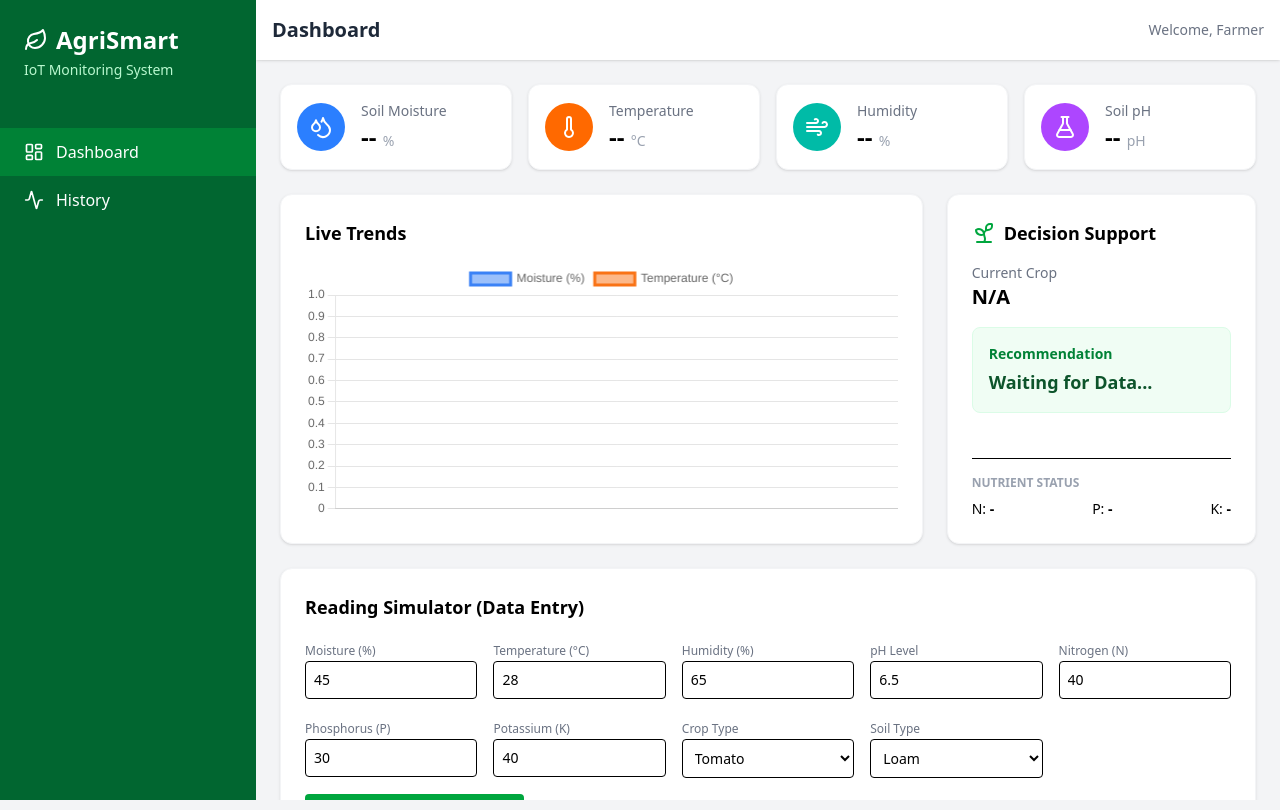
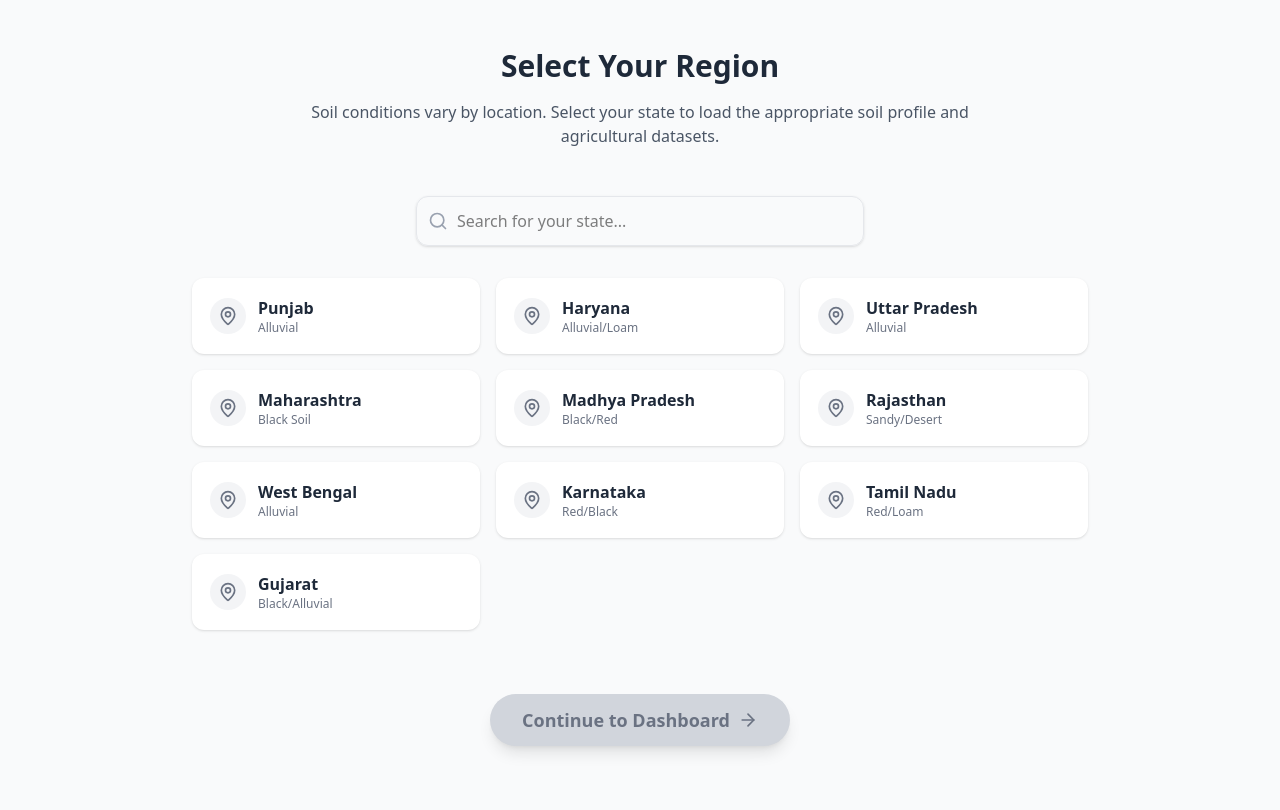
Before and after one commit to gauravs2430/Smart-Agriculture-Monitoring-System, a React (Vite) app in the folder client/: page / in a window 1280 px wide. Both pictures are taken after a click on the button "Enter Dashboard". Built offline with nearby package versions, Linux system fonts and the light colour scheme; no server answers.

Commit message:
Added Region selection page

```diff
--- a/client/src/App.jsx
+++ b/client/src/App.jsx
@@ -2,13 +2,20 @@ import React, { useState } from 'react';
 import { LayoutDashboard, Leaf, Activity, Droplets, Thermometer, Wind } from 'lucide-react';
 import Dashboard from './components/Dashboard';
 import LandingPage from './components/LandingPage';
+import RegionSelection from './components/RegionSelection';
 
 function App() {
   const [showLanding, setShowLanding] = useState(true);
+  const [selectedRegion, setSelectedRegion] = useState(null); // New State
   const [activeTab, setActiveTab] = useState('dashboard');
 
   if (showLanding) {
     return <LandingPage onEnter={() => setShowLanding(false)} />;
+  }
+
+  // New Flow: Landing -> RegionSelection -> Dashboard
+  if (!selectedRegion) {
+    return <RegionSelection onSelect={(region) => setSelectedRegion(region)} />;
   }
 
   return (
@@ -40,12 +47,18 @@ function App() {
       {/* Main Content */}
       <main className="flex-1 overflow-y-auto">
         <header className="bg-white shadow-sm p-4 flex justify-between items-center">
-          <h2 className="text-xl font-semibold text-gray-800 capitalize">{activeTab}</h2>
+          <div className="flex items-center gap-4">
+            <h2 className="text-xl font-semibold text-gray-800 capitalize">{activeTab}</h2>
+            {/* Display Selected Region */}
+            <span className="px-3 py-1 bg-green-100 text-green-700 rounded-full text-xs font-bold border border-green-200">
+              {selectedRegion.name}
+            </span>
+          </div>
           <div className="text-sm text-gray-500">Welcome, Farmer</div>
         </header>
 
         <div className="p-6">
-          {activeTab === 'dashboard' && <Dashboard />}
+          {activeTab === 'dashboard' && <Dashboard selectedRegion={selectedRegion} />}
           {activeTab === 'history' && <div className="text-center text-gray-500 mt-10">History Import Logic Coming Soon</div>}
         </div>
       </main>
--- /dev/null
+++ b/client/src/components/RegionSelection.jsx
@@ -0,0 +1,96 @@
+import React, { useState } from 'react';
+import { MapPin, ArrowRight, Search, CheckCircle } from 'lucide-react';
+
+const STATES = [
+    { name: "Punjab", type: "Alluvial", fertility: "High" },
+    { name: "Haryana", type: "Alluvial/Loam", fertility: "High" },
+    { name: "Uttar Pradesh", type: "Alluvial", fertility: "Medium-High" },
+    { name: "Maharashtra", type: "Black Soil", fertility: "High" },
+    { name: "Madhya Pradesh", type: "Black/Red", fertility: "Medium" },
+    { name: "Rajasthan", type: "Sandy/Desert", fertility: "Low" },
+    { name: "West Bengal", type: "Alluvial", fertility: "High" },
+    { name: "Karnataka", type: "Red/Black", fertility: "Medium" },
+    { name: "Tamil Nadu", type: "Red/Loam", fertility: "Medium" },
+    { name: "Gujarat", type: "Black/Alluvial", fertility: "Medium-High" }
+];
+
+const RegionSelection = ({ onSelect }) => {
+    const [searchTerm, setSearchTerm] = useState("");
+    const [selected, setSelected] = useState(null);
+
+    const filteredStates = STATES.filter(s =>
+        s.name.toLowerCase().includes(searchTerm.toLowerCase())
+    );
+
+    const handleContinue = () => {
+        if (selected) {
+            onSelect(selected);
+        }
+    };
+
+    return (
+        <div className="min-h-screen bg-gray-50 flex flex-col items-center py-12 px-6">
+
+            <div className="text-center max-w-2xl mb-12">
+                <h2 className="text-3xl font-bold text-gray-800 mb-4">Select Your Region</h2>
+                <p className="text-gray-600">
+                    Soil conditions vary by location. Select your state to load the appropriate soil profile and agricultural datasets.
+                </p>
+            </div>
+
+            {/* Search Bar */}
+            <div className="relative w-full max-w-md mb-8">
+                <div className="absolute inset-y-0 left-0 pl-3 flex items-center pointer-events-none">
+                    <Search size={20} className="text-gray-400" />
+                </div>
+                <input
+                    type="text"
+                    placeholder="Search for your state..."
+                    className="w-full pl-10 pr-4 py-3 rounded-xl border border-gray-200 focus:outline-none focus:ring-2 focus:ring-green-500 shadow-sm"
+                    value={searchTerm}
+                    onChange={(e) => setSearchTerm(e.target.value)}
+                />
+            </div>
+
+            {/* Grid */}
+            <div className="grid grid-cols-1 md:grid-cols-2 lg:grid-cols-3 gap-4 w-full max-w-4xl mb-12">
+                {filteredStates.map((state) => (
+                    <div
+                        key={state.name}
+                        onClick={() => setSelected(state)}
+                        className={`cursor-pointer p-4 rounded-xl border-2 transition-all duration-200 flex items-center justify-between group
+              ${selected === state ? 'border-green-500 bg-green-50 shadow-md' : 'border-white bg-white hover:border-green-200 shadow-sm'}
+            `}
+                    >
+                        <div className="flex items-center gap-3">
+                            <div className={`p-2 rounded-full ${selected === state ? 'bg-green-200 text-green-700' : 'bg-gray-100 text-gray-500 group-hover:bg-green-50 group-hover:text-green-600'}`}>
+                                <MapPin size={20} />
+                            </div>
+                            <div>
+                                <h3 className={`font-semibold ${selected === state ? 'text-green-900' : 'text-gray-800'}`}>{state.name}</h3>
+                                <p className="text-xs text-gray-500 font-medium">{state.type}</p>
+                            </div>
+                        </div>
+                        {selected === state && <CheckCircle className="text-green-500" size={20} />}
+                    </div>
+                ))}
+            </div>
+
+            {/* CTA */}
+            <div className="fixed bottom-0 left-0 w-full bg-white border-t p-4 flex justify-center md:static md:bg-transparent md:border-t-0">
+                <button
+                    disabled={!selected}
+                    onClick={handleContinue}
+                    className={`flex items-center gap-2 px-8 py-3 rounded-full font-bold text-lg shadow-lg transition-all
+              ${selected ? 'bg-green-600 text-white hover:bg-green-700 hover:scale-105' : 'bg-gray-300 text-gray-500 cursor-not-allowed'}
+            `}
+                >
+                    Continue to Dashboard <ArrowRight size={20} />
+                </button>
+            </div>
+
+        </div>
+    );
+};
+
+export default RegionSelection;
```
